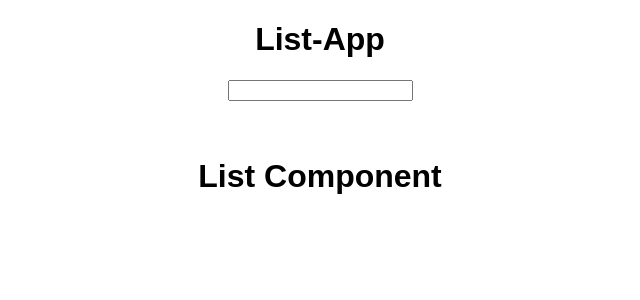
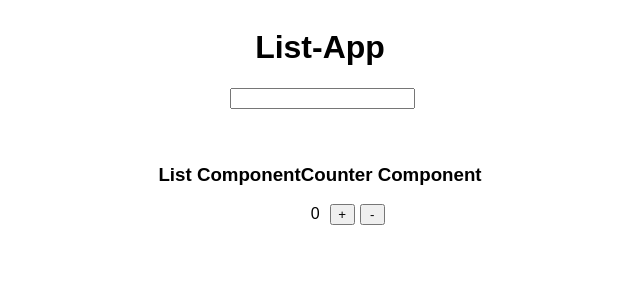
Before and after one commit to sistatress/List-App, a React (Create React App) app: page / in a window 1280 px wide. Shown: the top 300 px of the page, without its empty margins (320-960 px from the left). Built offline with nearby package versions, Linux system fonts and the light colour scheme.

Commit message:
New style counter not ready to use, just style added.

```diff
--- /dev/null
+++ b/src/App.css
@@ -0,0 +1,18 @@
+.app-title {
+  text-align: center;
+}
+
+.container {
+  display: flex;
+  margin: auto;
+}
+
+.user-input {
+  width: 180px;
+  margin: auto;
+}
+
+.counters-container {
+  display: flex;
+  /* flex-direction: column; */
+}
--- a/src/App.js
+++ b/src/App.js
@@ -1,32 +1,21 @@
 import React, { useState } from "react";
 import { v4 as uuidv4 } from "uuid";
 import "./styles.css";
+import "./App.css";
 import List from "./Components/List";
 import Input from "./Components/Input";
-//import Counter from "./Counter";
+import Counter from "./Components/Counter";
 
 export default function App() {
   const [list, setList] = useState([]);
   const [input, setInput] = useState("");
 
+  /* User Input */
+
   // handle UserInput
   const handleInput = (value) => {
     const newInput = value;
     setInput(newInput);
-  };
-
-  // Modify list state value property
-  const updateItemValue = (value, id) => {
-    //console.log(`id : ${id}`)
-    const itemIndex = list.findIndex(
-      (itemElement) => itemElement.itemId === id
-    );
-
-    //console.log(`itemIndex ${itemIndex}`)
-    const listItems = [...list];
-
-    listItems[itemIndex] = { ...listItems[itemIndex], itemValue: value };
-    setList([...listItems]);
   };
 
   // Add new item to list
@@ -55,19 +44,43 @@ export default function App() {
     setInput("");
   };
 
+  /* Input List */
+
+  // Modify list state value property
+  const updateItemValue = (value, id) => {
+    //console.log(`id : ${id}`)
+    const itemIndex = list.findIndex(
+      (itemElement) => itemElement.itemId === id
+    );
+
+    //console.log(`itemIndex ${itemIndex}`)
+    const listItems = [...list];
+
+    listItems[itemIndex] = { ...listItems[itemIndex], itemValue: value };
+    setList([...listItems]);
+  };
+
   return (
     <div className="App">
-      <h1>List-App</h1>
+      <h1 className="app-title">List-App</h1>
       {/* UserInput : create list items  */}
+      <div className="user-input">
         <Input
           value={input}
           handleInput={handleInput}
           saveInputTolist={saveInputTolist}
         />
+      </div>
       <br />
       <br />
-      {/* Show a list */}
+      <div className="container">
+        <div className="list-container">
           <List list={list} handleInputList={updateItemValue} />
+        </div>
+        <div className="counters-container">
+          <Counter />
+        </div>
+      </div>
     </div>
   );
 }
--- a/src/Components/Counter.js
+++ b/src/Components/Counter.js
@@ -1,4 +1,5 @@
 import React, { useEffect } from "react";
+import "./counter.css";
 
 const Counter = ({ id, value, onAdd, onSubtract, onDelete }) => {
   useEffect(() => {
@@ -9,12 +10,15 @@ const Counter = ({ id, value, onAdd, onSubtract, onDelete }) => {
 
   return (
     <div>
-      {/* <h1>Counter Component</h1> */}
-      <h2>{value}</h2>
+      <h3>Counter Component</h3>
+      <label className="counter-label">0</label>
+      <button className="counter">+</button>
+      <button className="counter">-</button>
+      {/* <h2>{value}</h2>
       <button onClick={() => onSubtract(id, value)}>-</button>
       <button onClick={() => onAdd(id, value)}>+</button>
       <br />
-      <button onClick={() => onDelete(id)}>Delete Counter</button>
+      <button onClick={() => onDelete(id)}>Delete Counter</button> */}
     </div>
   );
 };
--- a/src/Components/Input.js
+++ b/src/Components/Input.js
@@ -28,7 +28,7 @@ const Input = ({ value, ...action }) => {
   // );
 
   return (
-    <div>
+    <>
       {/* <h2>Input Component</h2> */}
       <input
         type="text"
@@ -36,7 +36,7 @@ const Input = ({ value, ...action }) => {
         onChange={inputOnChangeAction}
         onKeyPress={inputOnKeyPressAction}
       />
-    </div>
+    </>
   );
 };
 
--- a/src/Components/List.js
+++ b/src/Components/List.js
@@ -1,5 +1,6 @@
 import React from "react";
 import Input from "./Input";
+import "./list.css";
 
 const List = ({ list, handleInputList }) => {
   //const { itemId, itemValue, counterdefaultValue } = list;
@@ -10,7 +11,7 @@ const List = ({ list, handleInputList }) => {
 
     /* Item */
     return (
-      <div key={index}>
+      <div key={index} className="item">
         <Input
           //key={index}
           value={item.itemValue}
@@ -22,10 +23,10 @@ const List = ({ list, handleInputList }) => {
   };
 
   return (
-    <div>
-      <h1>List Component</h1>
+    <>
+      <h3>List Component</h3>
       {list.map(showList)}
-    </div>
+    </>
   );
 };
 
--- /dev/null
+++ b/src/Components/counter.css
@@ -0,0 +1,11 @@
+.counter-label {
+  margin-right: 10px;
+  margin-left: 10px;
+  text-align: center;
+}
+
+.counter {
+  width: 25px;
+  margin-bottom: 10px;
+  margin-right: 5px;
+}
--- /dev/null
+++ b/src/Components/list.css
@@ -0,0 +1,4 @@
+.item {
+  margin-bottom: 10px;
+  margin-right: 5px;
+}
--- a/src/styles.css
+++ b/src/styles.css
@@ -1,4 +1,5 @@
 .App {
   font-family: sans-serif;
-  text-align: center;
+  display: flex;
+  flex-direction: column;
 }
```
Lines whose indentation alone changed are shown as unchanged.
